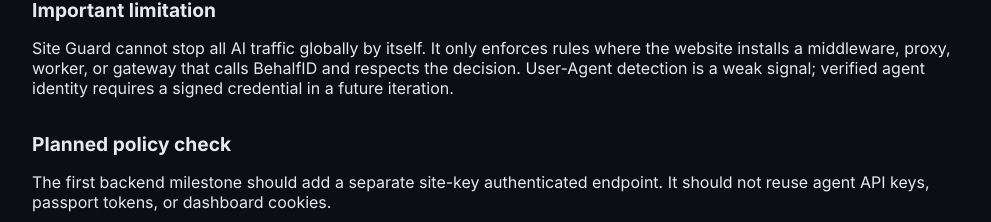
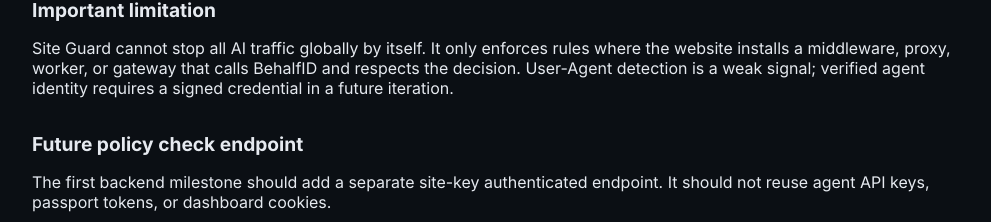
Before and after one commit to BehalfID/behalf, a Next.js app: page /docs/site-guard in a window 1280 px wide. Shown: the part 832-1054 px from the top of the page, without its empty margins (264-1255 px from the left). Built offline with nearby package versions, Linux system fonts and the light colour scheme; no server answers.

Commit message:
Polish Site Guard docs navigation

```diff
--- a/app/docs/content.tsx
+++ b/app/docs/content.tsx
@@ -5,10 +5,10 @@ import { CodeBlock as SharedCodeBlock } from "@/components/ui";
 export const docsNav = [
   { href: "/docs", label: "Overview" },
   { href: "/docs/quickstart", label: "Quickstart" },
-  { href: "/docs/site-guard", label: "Site Guard" },
   { href: "/docs/api", label: "API" },
   { href: "/docs/sdk", label: "SDK" },
   { href: "/docs/webhooks", label: "Webhooks" },
+  { href: "/docs/site-guard", label: "Site Guard" },
   { href: "/docs/concepts", label: "Concepts" },
   { href: "/security", label: "Security" }
 ];
--- a/app/docs/site-guard/page.tsx
+++ b/app/docs/site-guard/page.tsx
@@ -12,9 +12,9 @@ export default function SiteGuardDocsPage() {
   return (
     <DocsShell
       title="BehalfID Site Guard"
-      description="A planned AI access gateway for website owners: declare site rules, install an enforcement point, and fail closed before protected site workflows run."
-      previous={{ href: "/docs/quickstart", label: "Quickstart" }}
-      next={{ href: "/docs/api", label: "API reference" }}
+      description="A planned AI access gateway for website owners. Define site rules, install an enforcement point, and fail closed before protected workflows run."
+      previous={{ href: "/docs/webhooks", label: "Webhooks" }}
+      next={{ href: "/docs/concepts", label: "Concepts" }}
     >
       <h2>What Site Guard is</h2>
       <p>
@@ -45,7 +45,7 @@ export default function SiteGuardDocsPage() {
         requires a signed credential in a future iteration.
       </p>
 
-      <h2>Planned policy check</h2>
+      <h2>Future policy check endpoint</h2>
       <p>
         The first backend milestone should add a separate site-key authenticated endpoint.
         It should not reuse agent API keys, passport tokens, or dashboard cookies.
--- a/components/layout/DocsLayout.tsx
+++ b/components/layout/DocsLayout.tsx
@@ -10,6 +10,7 @@ export const docsNav = [
   { href: "/docs/api", label: "API" },
   { href: "/docs/sdk", label: "SDK" },
   { href: "/docs/webhooks", label: "Webhooks" },
+  { href: "/docs/site-guard", label: "Site Guard" },
   { href: "/docs/concepts", label: "Concepts" },
   { href: "/security", label: "Security" }
 ];
```
